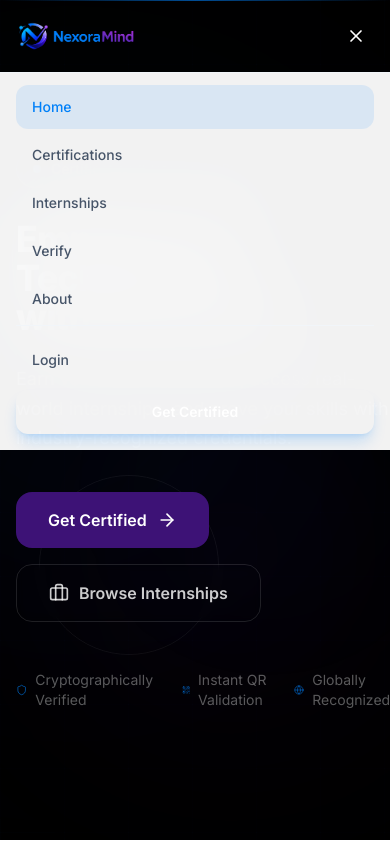
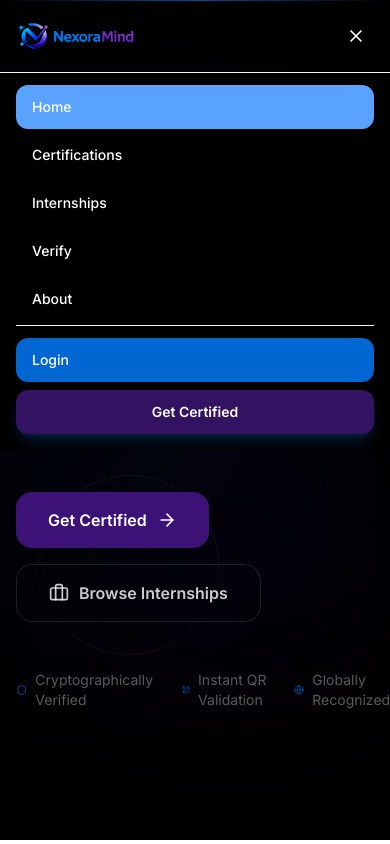
Before and after one commit to RahulEarnestroi/user-frontend-nexoramind, a React (Vite) app: page / in a window 390 px wide. Both pictures are taken after a click on the button 356 px from the left and 36 px from the top of the page. Shown: the top 844 px of the page. Built offline with nearby package versions, Linux system fonts and the light colour scheme.

Commit message:
Update Navbar.jsx

```diff
--- a/src/components/layout/Navbar.jsx
+++ b/src/components/layout/Navbar.jsx
@@ -143,7 +143,7 @@ export default function Navbar() {
       <div className={`md:hidden overflow-hidden transition-all duration-300 ${
         mobileOpen ? 'max-h-[500px] opacity-100' : 'max-h-0 opacity-0'
       }`}>
-        <div className="px-4 pb-4 bg-white/95 backdrop-blur-2xl border-t border-slate-100">
+        <div className="px-4 pb-4 bg-black backdrop-blur-2xl border-t border-slate-100">
           <div className="pt-3 space-y-1">
             {navLinks.map(link => (
               <Link
@@ -152,8 +152,8 @@ export default function Navbar() {
                 onClick={() => setMobileOpen(false)}
                 className={`block px-4 py-3 rounded-xl text-sm font-medium transition-all ${
                   location.pathname === link.to
-                    ? 'text-[#0080F8] bg-[#0080F8]/10'
-                    : 'text-slate-600 hover:bg-slate-50'
+                    ? 'text-white bg-primary-400'
+                    : 'text-white hover:bg-slate-50'
                 }`}
               >
                 {link.label}
@@ -175,8 +175,8 @@ export default function Navbar() {
                 </>
               ) : (
                 <>
-                  <Link to="/login" onClick={() => setMobileOpen(false)} className="block px-4 py-3 rounded-xl text-sm font-medium text-slate-600 hover:bg-slate-50">Login</Link>
-                  <Link to="/register" onClick={() => setMobileOpen(false)} className="block px-4 py-3 rounded-xl text-sm font-semibold text-white bg-gradient-to-r from-[#0080F8] to-[#7028C0] text-center shadow-lg shadow-[#0080F8]/20">
+                  <Link to="/login" onClick={() => setMobileOpen(false)} className="block px-4 py-3 rounded-xl bg-primary-600 text-sm font-medium text-white hover:bg-slate-50">Login</Link>
+                  <Link to="/register" onClick={() => setMobileOpen(false)} className="block px-4 py-3 rounded-xl text-sm font-semibold text-white bg-secondary-900 text-center shadow-lg shadow-[#0080F8]/20">
                     Get Certified
                   </Link>
                 </>
```
